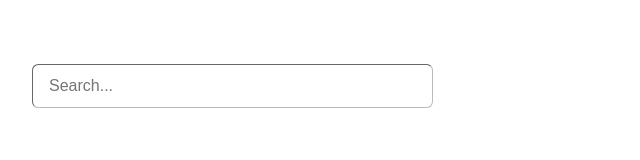
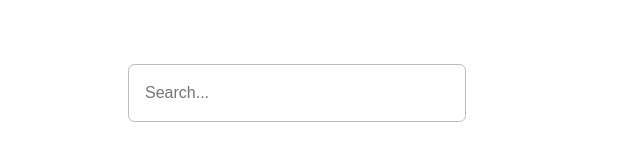
Before and after one commit to DarrickFauvel/css-challenges-scrimba, a plain HTML site: page 02-expanding-search-bar/index.html in a window 1280 px wide. Shown: the whole page, without its empty margins (0-640 px from the left). Drawn offline with Linux system fonts and the light colour scheme.

Commit message:
Refactor challenge 02

```diff
--- a/02-expanding-search-bar/index.css
+++ b/02-expanding-search-bar/index.css
@@ -23,28 +23,28 @@ body {
 }
 
 .container {
-  display: flex;
-  flex-direction: column;
-  justify-content: start;
+  width: 80%;
+  margin: auto;
   padding-inline: 2em;
   padding-top: 4em;
+  min-width: 320px;
 }
 
 .search-bar {
-  border-color: var(--search-border);
+  line-height: 2em;
+  border: 1px solid var(--search-border);
   border-radius: 0.4em;
-  border-width: 1px;
   padding: 0.75em 1em;
   font-size: 1rem;
   width: 33%;
   transition: all 300ms;
 
   &:focus {
-    border-color: var(--search-focus-border);
+    border: 1px solid var(--search-focus-border);
     width: 100%;
 
     &::placeholder {
-      opacity: 0;
+      color: transparent;
     }
   }
 }
--- a/02-expanding-search-bar/index.html
+++ b/02-expanding-search-bar/index.html
@@ -1,6 +1,7 @@
 <!DOCTYPE html>
 <html>
   <head>
+    <meta name="viewport" content="width=device-width, initial-scale=1.0" />
     <title></title>
     <link rel="stylesheet" href="index.css" />
   </head>
```
